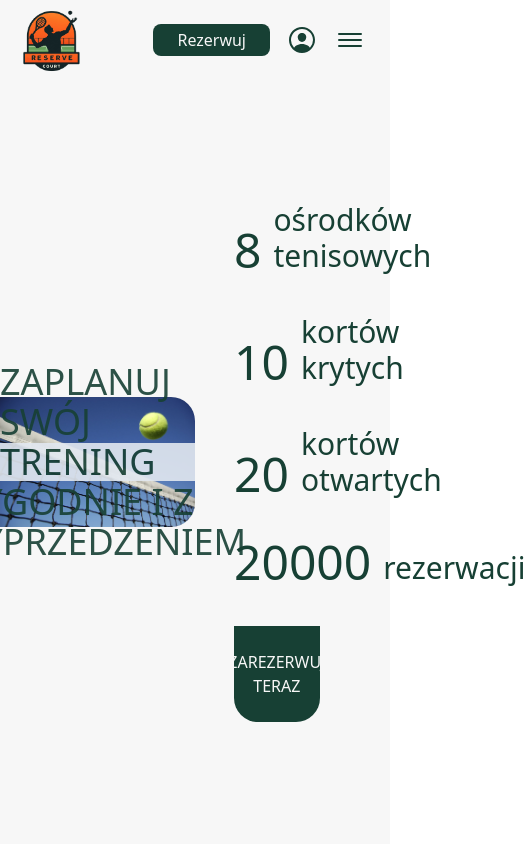
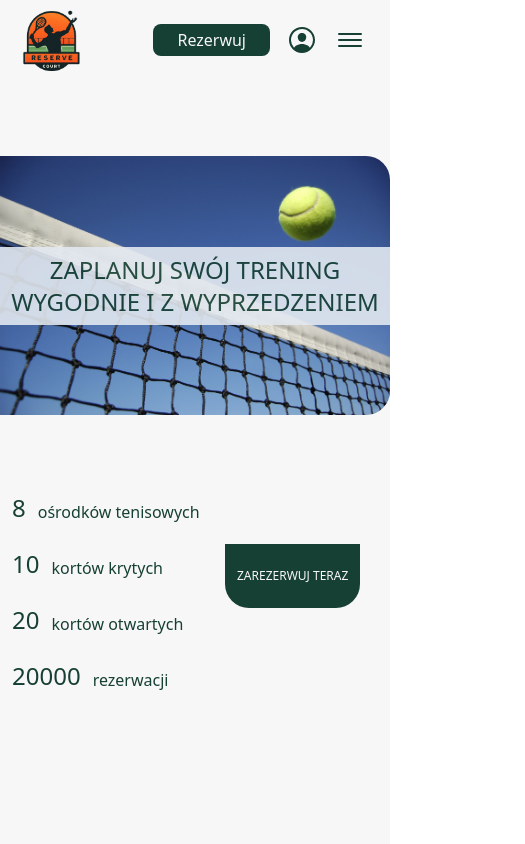
Before and after one commit to theImmortalCoders/reServeCourt_frontend, a Next.js app: page / in a window 390 px wide. Shown: the top 844 px of the page, 525 px wide, since content can reach past the window. Built offline with nearby package versions, Linux system fonts and the light colour scheme.

Commit message:
feat: #21 RWD

```diff
--- a/src/components/home/atoms/HomePageText.tsx
+++ b/src/components/home/atoms/HomePageText.tsx
@@ -7,8 +7,12 @@ export default function HomePageText({
 }) {
   return (
     <div className="flex items-end">
-      <h1 className="text-5xl font-sans">{number}</h1>
-      <p className="text-3xl ml-3 font-sans">{text}</p>
+      <h1 className="text-2xl sm:text-2xl md:text-3xl lg:text-4xl xl:text-5xl font-sans">
+        {number}
+      </h1>
+      <p className="text-1x1 sm:text-lg md:text-2xl xl:text-3xl ml-3 font-sans">
+        {text}
+      </p>
     </div>
   );
 }
--- a/src/components/home/organisms/MainPage.tsx
+++ b/src/components/home/organisms/MainPage.tsx
@@ -4,7 +4,7 @@ import HomePageText from "@/components/home/atoms/HomePageText";
 
 export default function MainPage() {
   return (
-    <div className="min-h-max w-full grid grid-cols-2 justify-center">
+    <div className="min-h-max w-full justify-center grid grid-cols-1 sm:grid-cols-2">
       <div className="flex w-full h-full justify-start items-center">
         <div className="relative">
           <Image
@@ -13,22 +13,24 @@ export default function MainPage() {
             className="h-[60%] w-auto rounded-r-3xl"
             priority
           />
-          <div className="absolute top-[35%] bottom-0 w-full h-[30%] bg-slate-200 z-1 flex flex-col items-center justify-center uppercase text-4xl text-darkGreen opacity-90">
+          <div className="absolute top-[35%] bottom-0 w-full h-[30%] bg-slate-200 z-1 flex flex-col items-center justify-center uppercase text-2xl sm:text-lg md:text-2xl lg:text-3xl xl:text-4xl text-darkGreen opacity-90">
             <h1>Zaplanuj swój trening</h1>
             <p className="font-sans">Wygodnie i z wyprzedzeniem</p>
           </div>
         </div>
       </div>
-      <div className="text-darkGreen flex flex-col gap-y-10 justify-center w-full pl-[20%]">
-        <HomePageText number={8} text={"ośrodków tenisowych"} />
-        <HomePageText number={10} text={"kortów krytych"} />
-        <HomePageText number={20} text={"kortów otwartych"} />
-        <HomePageText number={20000} text={"rezerwacji"} />
-        <button className="bg-darkGreen text-mainWhite w-[55%] py-6 flex items-center justify-center rounded-b-3xl">
-          <a href="/reservation" className="uppercase">
+      <div className="text-darkGreen sm:flex sm:flex-col gap-y-6 sm:gap-y-10 justify-center w-full pl-3 sm:pl-[20%] grid grid-cols-2">
+        <div className="flex flex-col gap-y-6 sm:gap-y-10">
+          <HomePageText number={8} text={"ośrodków tenisowych"} />
+          <HomePageText number={10} text={"kortów krytych"} />
+          <HomePageText number={20} text={"kortów otwartych"} />
+          <HomePageText number={20000} text={"rezerwacji"} />
+        </div>
+        <a href="/reservation">
+          <button className="text-nowrap uppercase bg-darkGreen text-mainWhite px-3 py-6 mt-[28%] sm:mt-0 ml-6 sm:ml-0 flex items-center justify-center rounded-b-3xl text-xs sm:text-1x1 md:text-lg xl:text-2xl">
             Zarezerwuj teraz
-          </a>
-        </button>
+          </button>
+        </a>
       </div>
     </div>
   );
--- a/src/components/home/organisms/Map.tsx
+++ b/src/components/home/organisms/Map.tsx
@@ -3,10 +3,10 @@ import Pin from "@/components/home/atoms/Pin";
 export default function Map() {
   return (
     <div className="h-auto w-full">
-      <h1 className="uppercase py-5 text-5xl font-sans text-mainWhite flex items-center justify-center bg-darkGreen w-full">
+      <h1 className="uppercase py-5 text-2xl sm:text-2xl md:text-3xl lg:text-4xl xl:text-5xl font-sans text-mainWhite flex items-center justify-center bg-darkGreen w-full">
         Zobacz, gdzie jesteśmy
       </h1>
-      <div className="bg-mainOrange h-6" />
+      <div className="bg-mainOrange h-3 sm:h-4 md:h-5 lg:h-6" />
       <div className="flex justify-evenly w-full">
         <Pin className={"mt-12"} />
         <Pin className={"mt-24"} />
```
